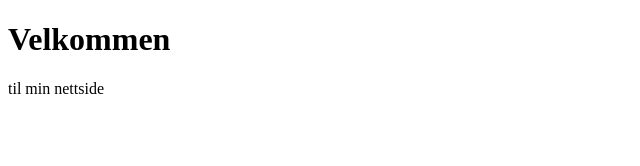
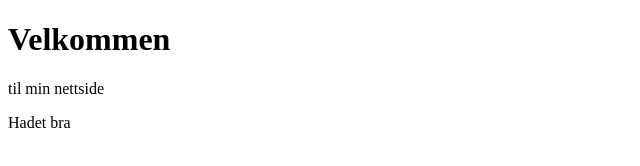
Before and after one commit to tmmbk/gitnovember, a plain HTML site: page index.html in a window 1280 px wide. Shown: the full height of the page, 0-640 px from the left. Drawn offline with Linux system fonts and the light colour scheme.

Commit message:
add p to index.html

```diff
--- a/index.html
+++ b/index.html
@@ -8,5 +8,6 @@
   <body>
     <h1>Velkommen</h1>
     <p>til min nettside</p>
+    <p>Hadet bra</p>
   </body>
 </html>
```
